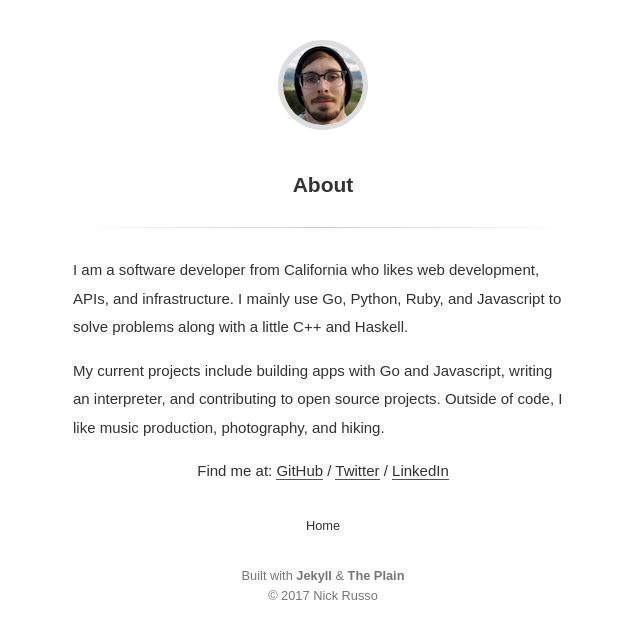
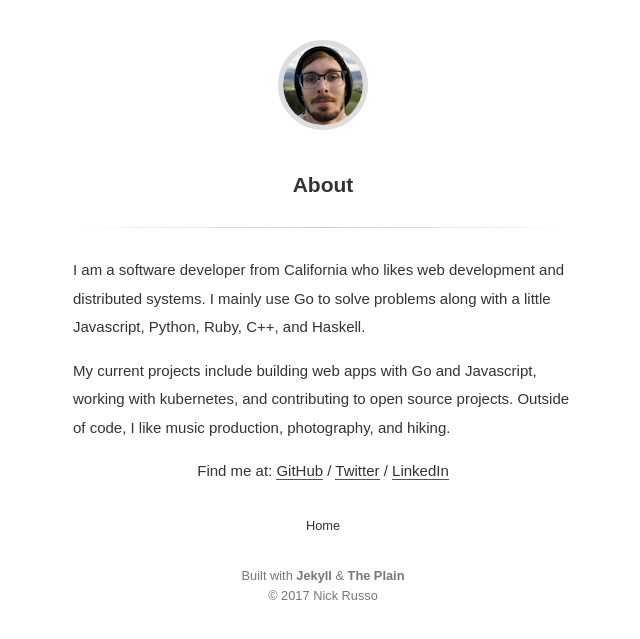
Before and after one commit to nijaru/nijaru.github.io, a Jekyll site: the page built from about.md, in a window 1280 px wide. Shown: the top 639 px of the page, without its empty margins (317-957 px from the left). Built offline with Jekyll 4.4.1, drawn with Linux system fonts in a browser that asks for light colours.

Commit message:
Update about
Signed-off-by: Nick Russo <nicholasjamesrusso@gmail.com>

```diff
--- a/about.md
+++ b/about.md
@@ -3,9 +3,9 @@ layout: page
 title: About
 ---
 
-I am a software developer from California who likes web development, APIs, and infrastructure. I mainly use Go, Python, Ruby, and Javascript to solve problems along with a little C++ and Haskell.
+I am a software developer from California who likes web development and distributed systems. I mainly use Go to solve problems along with a little Javascript, Python, Ruby, C++, and Haskell.
 
-My current projects include building apps with Go and Javascript, writing an interpreter, and contributing to open source projects. Outside of code, I like music production, photography, and hiking.
+My current projects include building web apps with Go and Javascript, working with kubernetes, and contributing to open source projects. Outside of code, I like music production, photography, and hiking.
 
 {:.center}
 Find me at: [GitHub](https://github.com/nijaru) / [Twitter](https://twitter.com/nijaruuu) / [LinkedIn](https://www.linkedin.com/in/nick-russo/)
```
